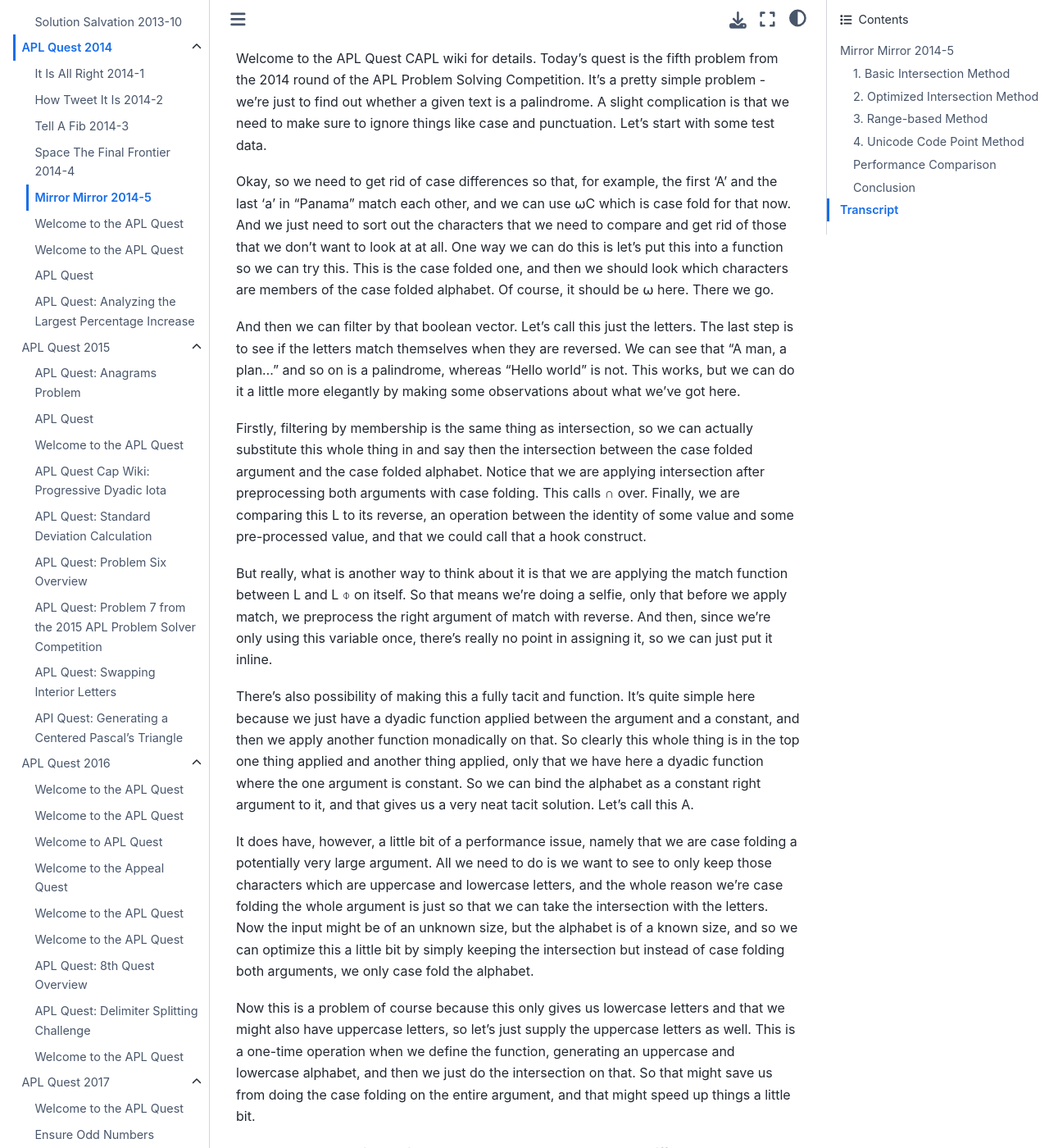
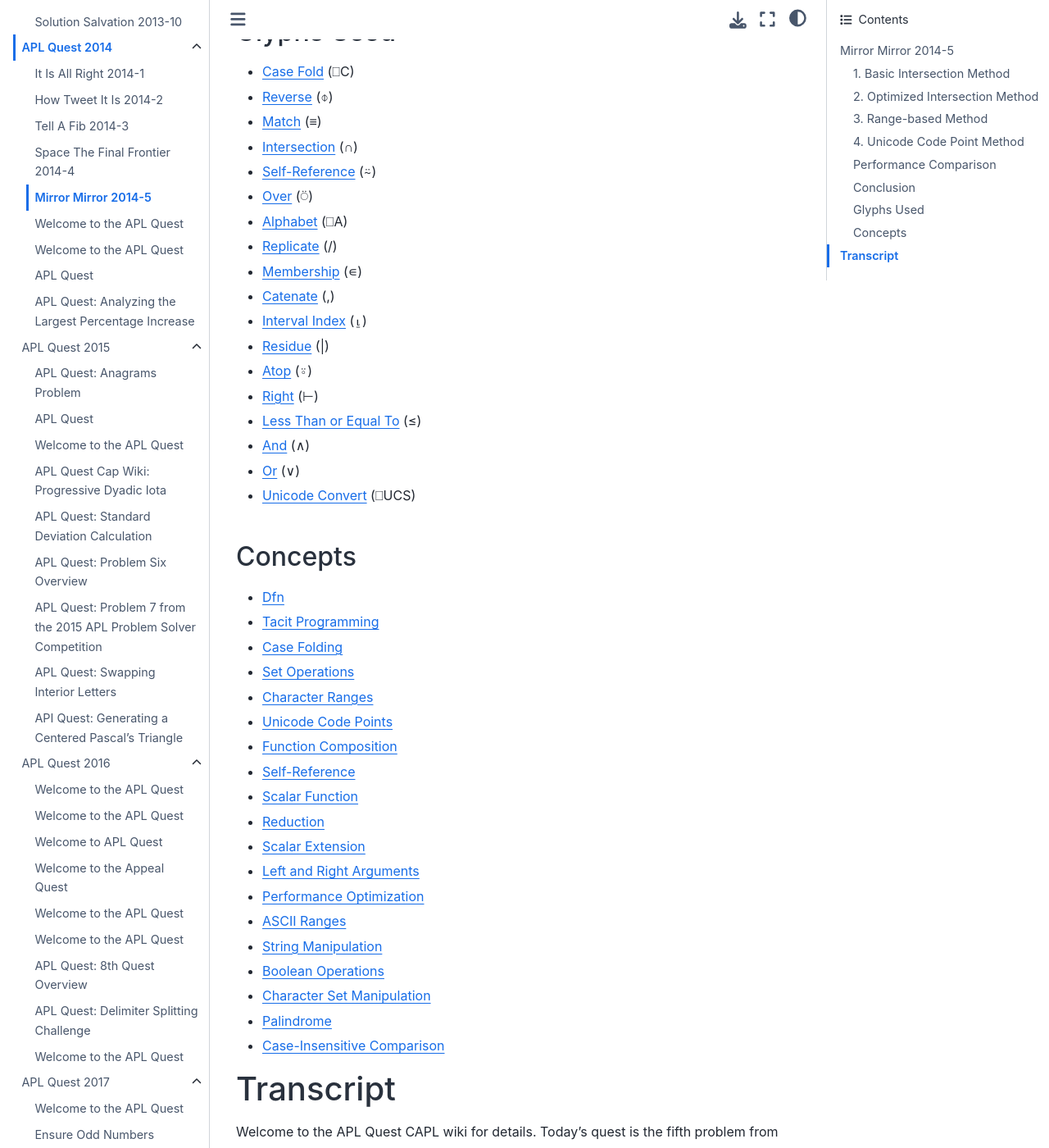
Before and after one commit to jgordini/apl-quest-notes, a Jupyter Book: the page built from apl-quest/2014/Mirror-Mirror-APLQuest-2014-5.md, in a window 1280 px wide and 1400 px high, scrolled down 2986 px. Shown: the whole window at 82% size. Built offline with Jupyter Book 1.0.4 settings and Sphinx 7.4.7 and the Sphinx Book theme 1.1.4, drawn with Linux system fonts in a browser that asks for light colours; pages that are not in the unit, such as notebooks, are missing from menus.

Commit message:
glyphs and concepts

```diff
--- a/apl-quest/2014/Mirror-Mirror-APLQuest-2014-5.md
+++ b/apl-quest/2014/Mirror-Mirror-APLQuest-2014-5.md
@@ -102,6 +102,48 @@ We've explored several methods for palindrome detection in APL, ranging from sim
 
 When choosing a method, consider the trade-off between code simplicity and performance based on your specific use case. For small inputs or infrequent operations, the simpler methods may be sufficient. For large-scale or performance-critical applications, the code point method (D) might be the best choice.
 
+## Glyphs Used
+- [Case Fold](https://aplwiki.com/wiki/Case_Fold) (⎕C)
+- [Reverse](https://aplwiki.com/wiki/Reverse) (⌽)
+- [Match](https://aplwiki.com/wiki/Match) (≡)
+- [Intersection](https://aplwiki.com/wiki/Intersection) (∩)
+- [Self-Reference](https://aplwiki.com/wiki/Self-Reference) (⍨)
+- [Over](https://aplwiki.com/wiki/Over) (⍥)
+- [Alphabet](https://aplwiki.com/wiki/Alphabet) (⎕A)
+- [Replicate](https://aplwiki.com/wiki/Replicate) (/)
+- [Membership](https://aplwiki.com/wiki/Membership) (∊)
+- [Catenate](https://aplwiki.com/wiki/Catenate) (,)
+- [Interval Index](https://aplwiki.com/wiki/Interval_Index) (⍸)
+- [Residue](https://aplwiki.com/wiki/Residue) (|)
+- [Atop](https://aplwiki.com/wiki/Atop) (⍤)
+- [Right](https://aplwiki.com/wiki/Right) (⊢)
+- [Less Than or Equal To](https://aplwiki.com/wiki/Less_Than_or_Equal_To) (≤)
+- [And](https://aplwiki.com/wiki/And) (∧)
+- [Or](https://aplwiki.com/wiki/Or) (∨)
+- [Unicode Convert](https://aplwiki.com/wiki/Unicode_Convert) (⎕UCS)
+
+## Concepts
+- [Dfn](https://aplwiki.com/wiki/Dfn)
+- [Tacit Programming](https://aplwiki.com/wiki/Tacit_programming)
+- [Case Folding](https://aplwiki.com/wiki/Case_Fold)
+- [Set Operations](https://aplwiki.com/wiki/Set_theory)
+- [Character Ranges](https://aplwiki.com/wiki/Character)
+- [Unicode Code Points](https://aplwiki.com/wiki/Unicode)
+- [Function Composition](https://aplwiki.com/wiki/Function_composition)
+- [Self-Reference](https://aplwiki.com/wiki/Self-Reference)
+- [Scalar Function](https://aplwiki.com/wiki/Scalar_function)
+- [Reduction](https://aplwiki.com/wiki/Reduce)
+- [Scalar Extension](https://aplwiki.com/wiki/Scalar_extension)
+- [Left and Right Arguments](https://aplwiki.com/wiki/Argument)
+- [Performance Optimization](https://aplwiki.com/wiki/Performance)
+- [ASCII Ranges](https://en.wikipedia.org/wiki/ASCII)
+- [String Manipulation](https://aplwiki.com/wiki/String)
+- [Boolean Operations](https://aplwiki.com/wiki/Boolean_function)
+- [Character Set Manipulation](https://aplwiki.com/wiki/Character)
+- [Palindrome](https://en.wikipedia.org/wiki/Palindrome)
+- [Case-Insensitive Comparison](https://aplwiki.com/wiki/Case_Fold)
+
+
 # Transcript
 Welcome to the APL Quest CAPL wiki for details. Today's quest is the fifth problem from the 2014 round of the APL Problem Solving Competition. It's a pretty simple problem - we're just to find out whether a given text is a palindrome. A slight complication is that we need to make sure to ignore things like case and punctuation. Let's start with some test data.
 
```
